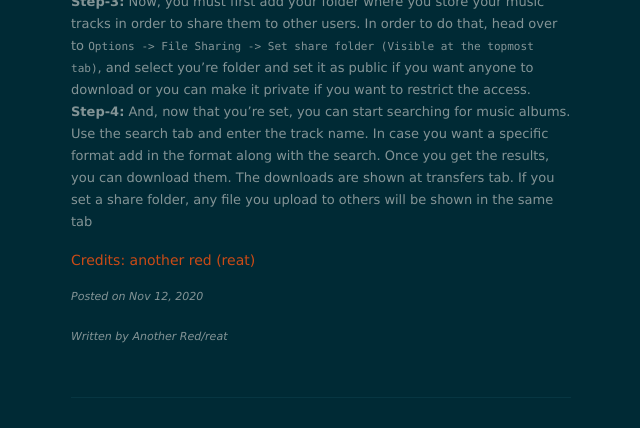
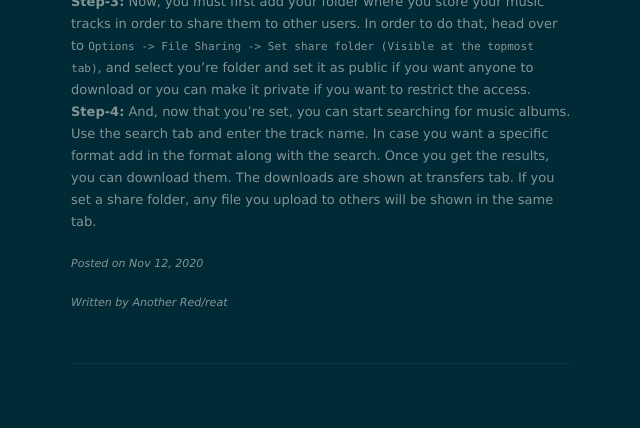
Before and after one commit to pirate-haven/pirate-haven.github.io, a Jekyll site: the page built from docs/_posts/2020-11-12-music.markdown, in a window 1280 px wide, cut to the strip 1344-1772 px from the top of the page. Shown: the whole strip, without its empty margins (319-959 px from the left). Built offline with Jekyll 4.4.1, drawn with Linux system fonts in a browser that asks for light colours; nearby versions of some CDN libraries; after the commit the page ends 1738 px from its top, so only the background shows below that.

Commit message:
credit fix

````diff
--- a/docs/_posts/2020-11-12-music.markdown
+++ b/docs/_posts/2020-11-12-music.markdown
@@ -38,6 +38,4 @@ You will now have a panel similar to this after finishing installation.
 **Step-3:**
 Now, you must first add your folder where you store your music tracks in order to share them to other users. In order to do that, head over to ```Options -> File Sharing -> Set share folder (Visible at the topmost tab)```, and select you're folder and set it as public if you want anyone to download or you can make it private if you want to restrict the access.
 **Step-4:**
-And, now that you're set, you can start searching for music albums. Use the search tab and enter the track name. In case you want a specific format add in the format along with the search. Once you get the results, you can download them. The downloads are shown at transfers tab. If you set a share folder, any file you upload to others will be shown in the same tab
-
-### Credits: another red (reat)
+And, now that you're set, you can start searching for music albums. Use the search tab and enter the track name. In case you want a specific format add in the format along with the search. Once you get the results, you can download them. The downloads are shown at transfers tab. If you set a share folder, any file you upload to others will be shown in the same tab.
````
